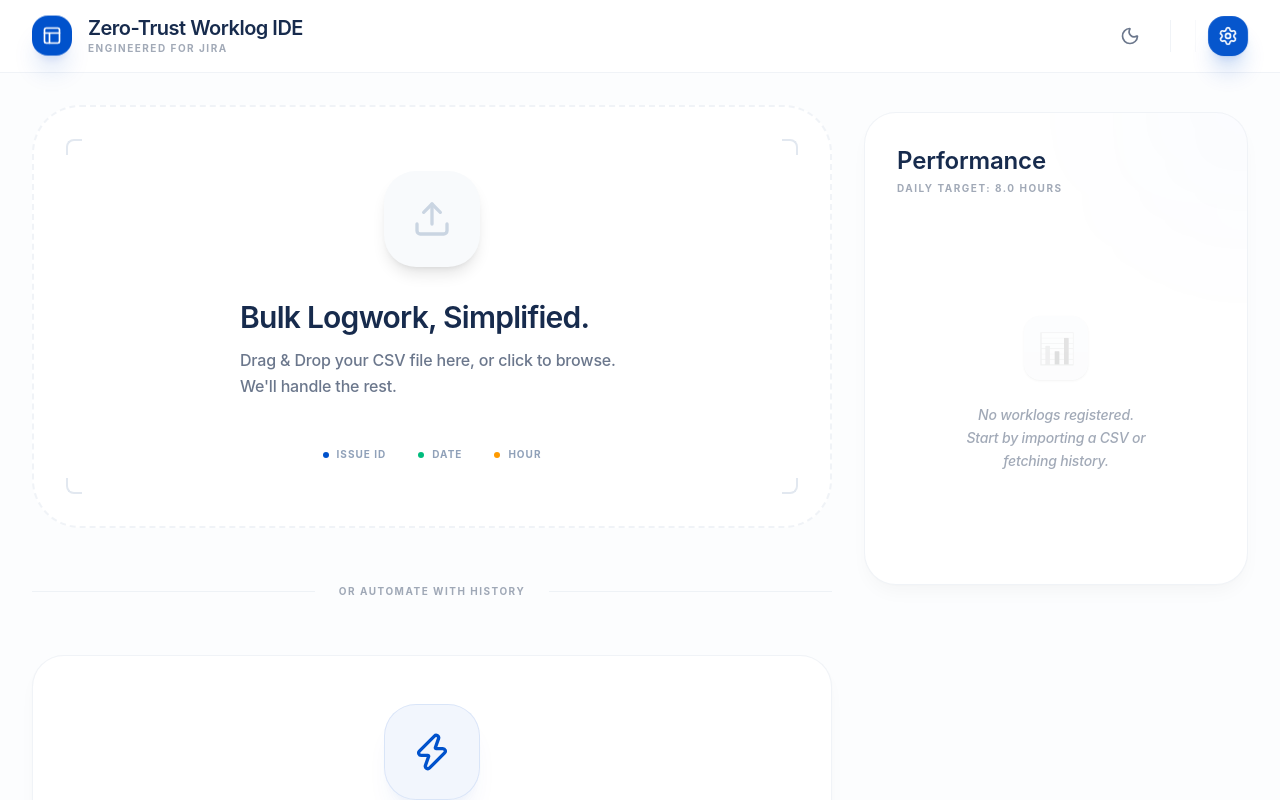
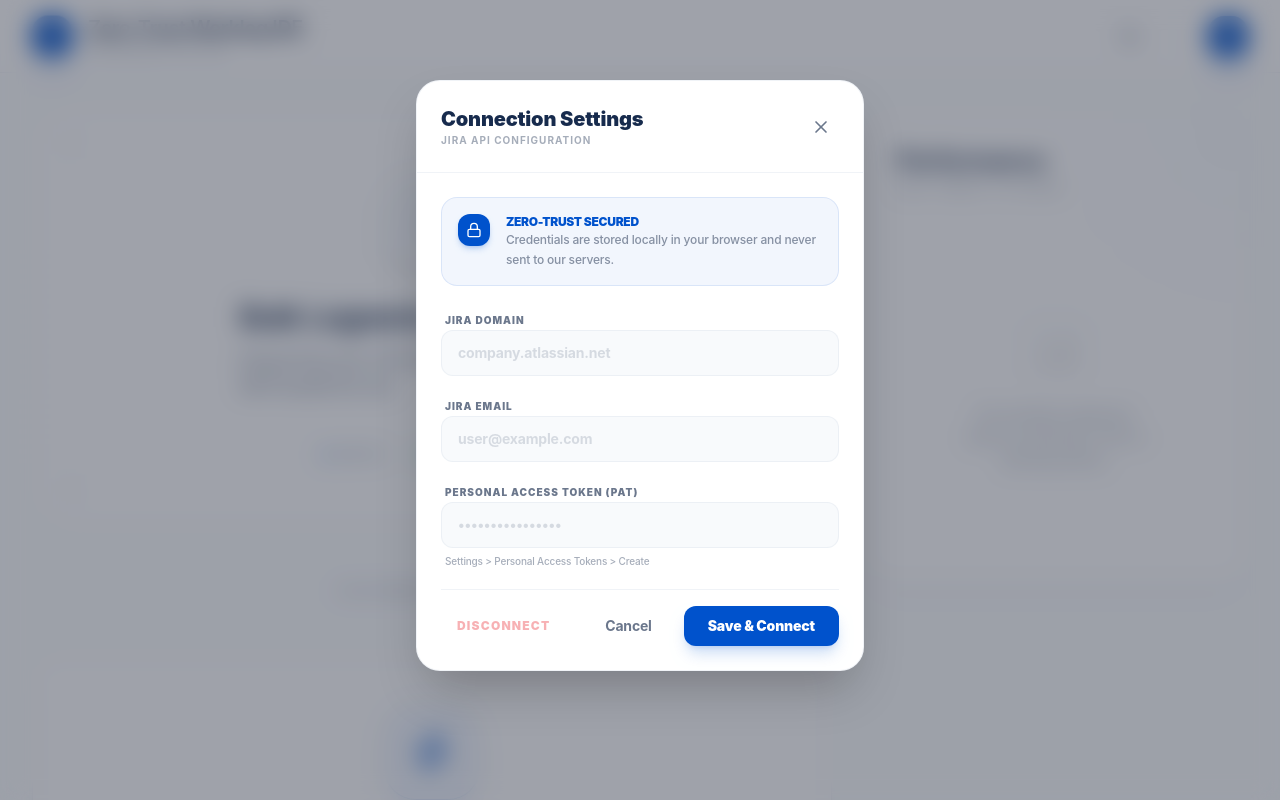
Before and after one commit to arinadi/Jira-Logwork, a React (Vite) app: page / in a window 1280 px wide. Shown: the top 800 px of the page. Built offline with nearby package versions, Linux system fonts and the light colour scheme.

Commit message:
feat: auto-open settings modal when disconnected or empty config

```diff
--- a/src/components/AuthPanel.tsx
+++ b/src/components/AuthPanel.tsx
@@ -1,4 +1,4 @@
-import React, { useState } from 'react';
+import React, { useState, useEffect } from 'react';
 import { createPortal } from 'react-dom';
 import { Settings, AlertCircle, Database, LogOut } from 'lucide-react';
 import { useAuth } from '../context/AuthContext';
@@ -6,7 +6,14 @@
 
 export const AuthPanel: React.FC = () => {
   const { config, user, status, disconnect } = useAuth();
-  const [isModalOpen, setIsModalOpen] = useState(false);
+  const [isModalOpen, setIsModalOpen] = useState(!config);
+
+  // Auto-open settings if disconnected or empty
+  useEffect(() => {
+    if (!config) {
+      setIsModalOpen(true);
+    }
+  }, [config]);
 
   const getInitials = (name: string) => {
     return name.split(' ').map(n => n[0]).join('').toUpperCase();
```
